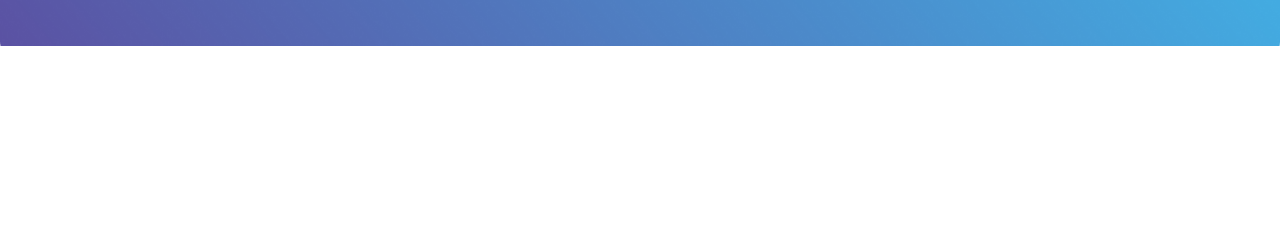
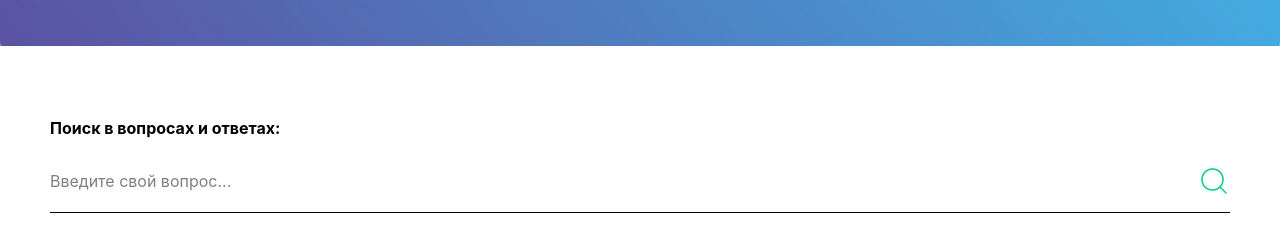
Before and after one commit to Tol1bjon/Project-13, a website: page src/page5.html in a window 1280 px wide. Shown: the part 261-492 px from the top of the page. Drawn offline with nearby package versions, Linux system fonts and the light colour scheme; files that its build step writes are made by us from their sources; files whose address does not match are found by name.

Commit message:
Section2: page5

```diff
--- a/src/page5.html
+++ b/src/page5.html
@@ -42,6 +42,14 @@
                 <h1 class="font-bold lg:text-[50px] text-[35px]">Отвечаем на вопросы доставки</h1>
             </div>
         </section>
+
+        <section class="flex flex-col gap-[10px] max-w-[1200px] m-auto py-[70px] px-[10px]">
+            <h1 class="font-bold">Поиск в вопросах и ответах:</h1>
+            <div class="flex justify-between items-center py-[15px] border-b-1 border-black">
+                <input class="border-none" placeholder="Введите свой вопрос..." type="text">
+                <img src="./MagnifyingGlass.png" alt="">
+            </div>
+        </section>
     </main>
 </body>
 </html>
```
Also changed, not shown: src/MagnifyingGlass.png (added).
